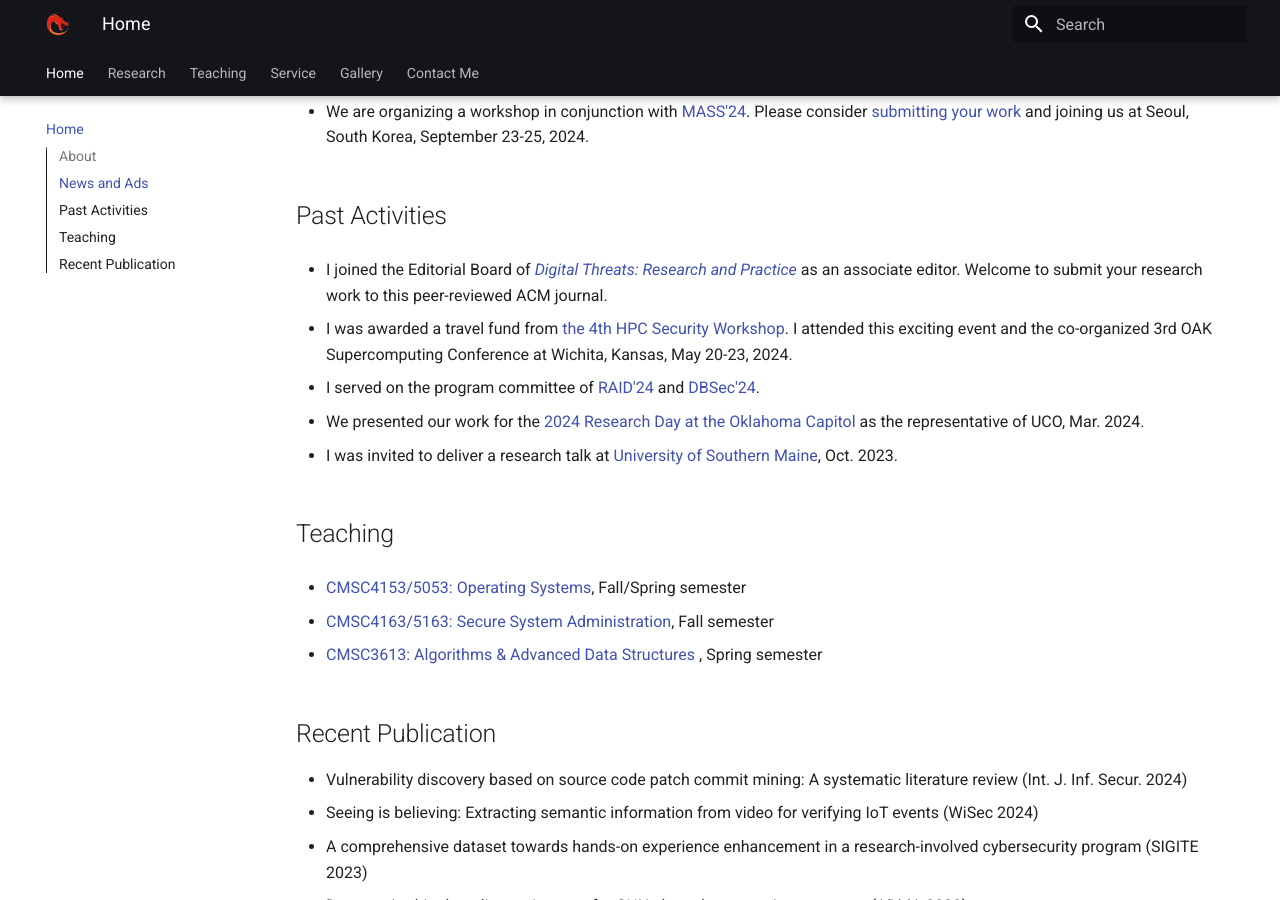
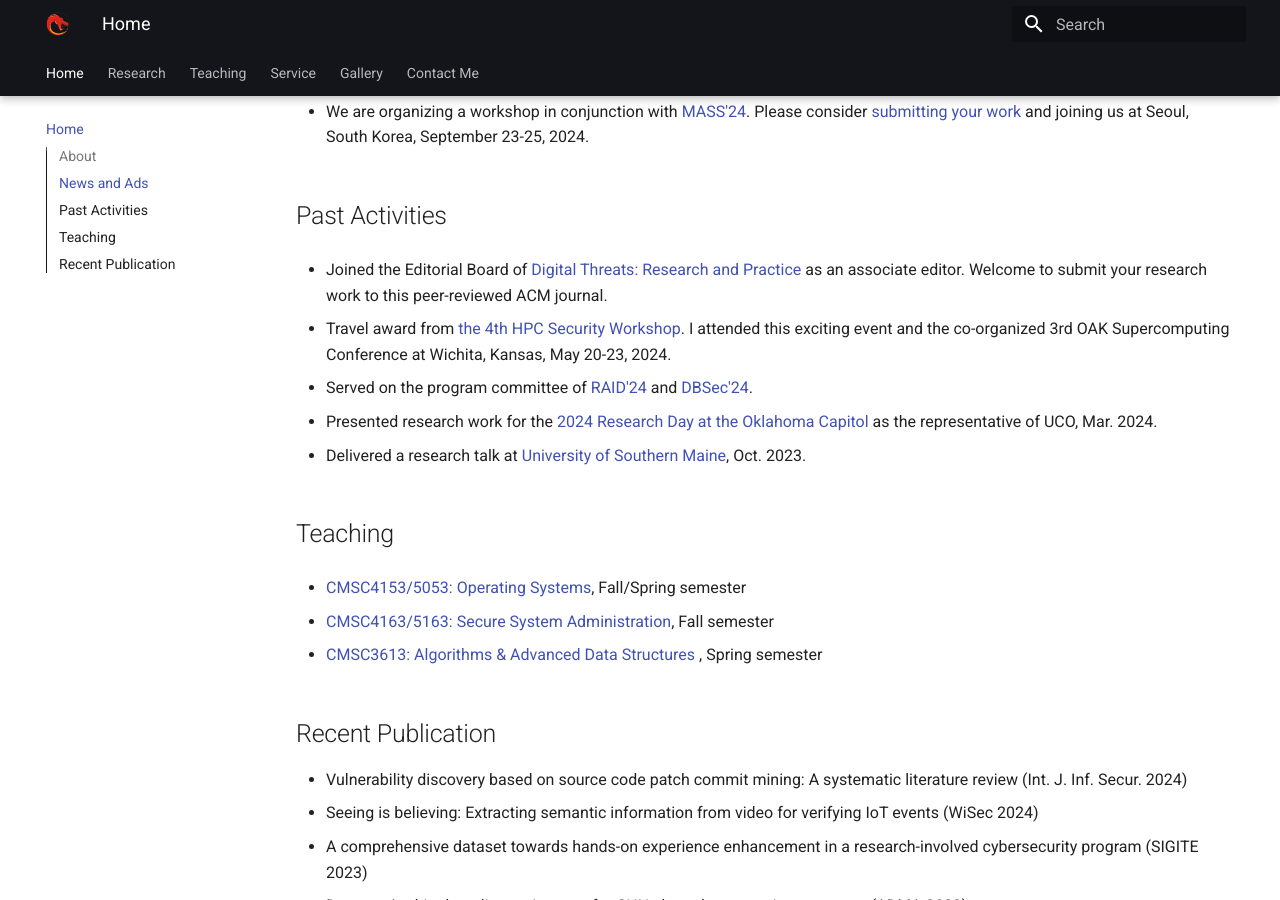
Before and after one commit to fzuo/homepage, an MkDocs documentation site: the page built from docs/index.md, in a window 1280 px wide and 900 px high, scrolled down 777 px. Built offline with MkDocs 1.6.1 and Material for MkDocs 9.7.7, drawn with Linux system fonts in a browser that asks for light colours.

Commit message:
Updating files

```diff
--- a/docs/index.md
+++ b/docs/index.md
@@ -59,15 +59,15 @@ My main research interest is <b>System and Software Security</b>, with a focus o
 
 ## Past Activities
 
-- I joined the Editorial Board of <a href="https://dl.acm.org/journal/dtrap">*Digital Threats: Research and Practice*</a> as an associate editor. Welcome to submit your research work to this peer-reviewed ACM journal.
+- Joined the Editorial Board of <a href="https://dl.acm.org/journal/dtrap">Digital Threats: Research and Practice</a> as an associate editor. Welcome to submit your research work to this peer-reviewed ACM journal.
 
-- I was awarded a travel fund from <a href="https://www.wichita.edu/services/hpc/oaksupercompute2024/hpc-security-workshop.php">the 4th HPC Security Workshop</a>. I attended this exciting event and the co-organized 3rd OAK Supercomputing Conference at Wichita, Kansas, May 20-23, 2024.
+- Travel award from <a href="https://www.wichita.edu/services/hpc/oaksupercompute2024/hpc-security-workshop.php">the 4th HPC Security Workshop</a>. I attended this exciting event and the co-organized 3rd OAK Supercomputing Conference at Wichita, Kansas, May 20-23, 2024.
 
-- I served on the program committee of <a href="https://raid2024.github.io/">RAID'24</a> and <a href="https://dbsec2024.github.io/">DBSec'24</a>.
+- Served on the program committee of <a href="https://raid2024.github.io/">RAID'24</a> and <a href="https://dbsec2024.github.io/">DBSec'24</a>.
 
-- We presented our work for the <a href="https://www.okepscor.org/official-nomination-form-2024-research-day-capitol">2024 Research Day at the Oklahoma Capitol</a> as the representative of UCO, Mar. 2024.
+- Presented research work for the <a href="https://www.okepscor.org/official-nomination-form-2024-research-day-capitol">2024 Research Day at the Oklahoma Capitol</a> as the representative of UCO, Mar. 2024.
 
-- I was invited to deliver a research talk at <a href="https://usm.maine.edu/department-computer-science/">University of Southern Maine</a>, Oct. 2023.
+- Delivered a research talk at <a href="https://usm.maine.edu/department-computer-science/">University of Southern Maine</a>, Oct. 2023.
 
 <!-- Our research work has been selected to present for the -->
 
```
